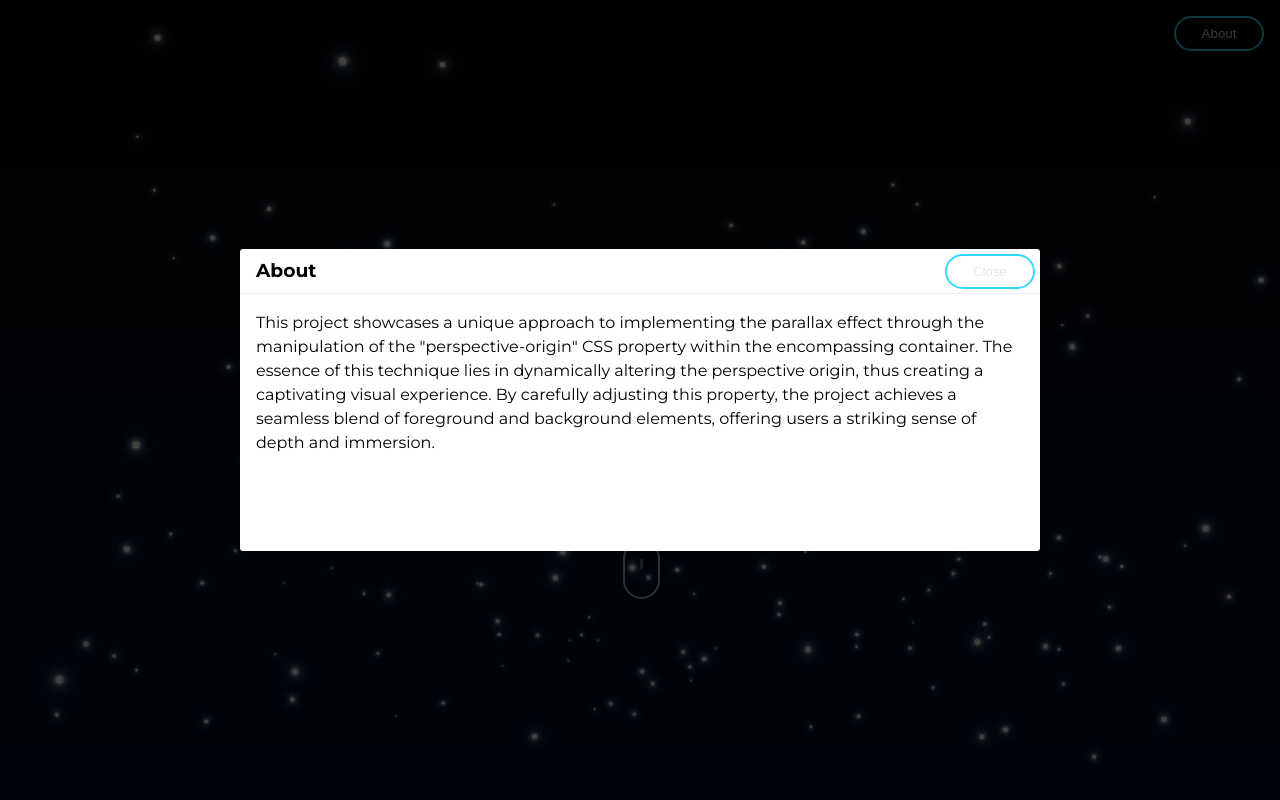
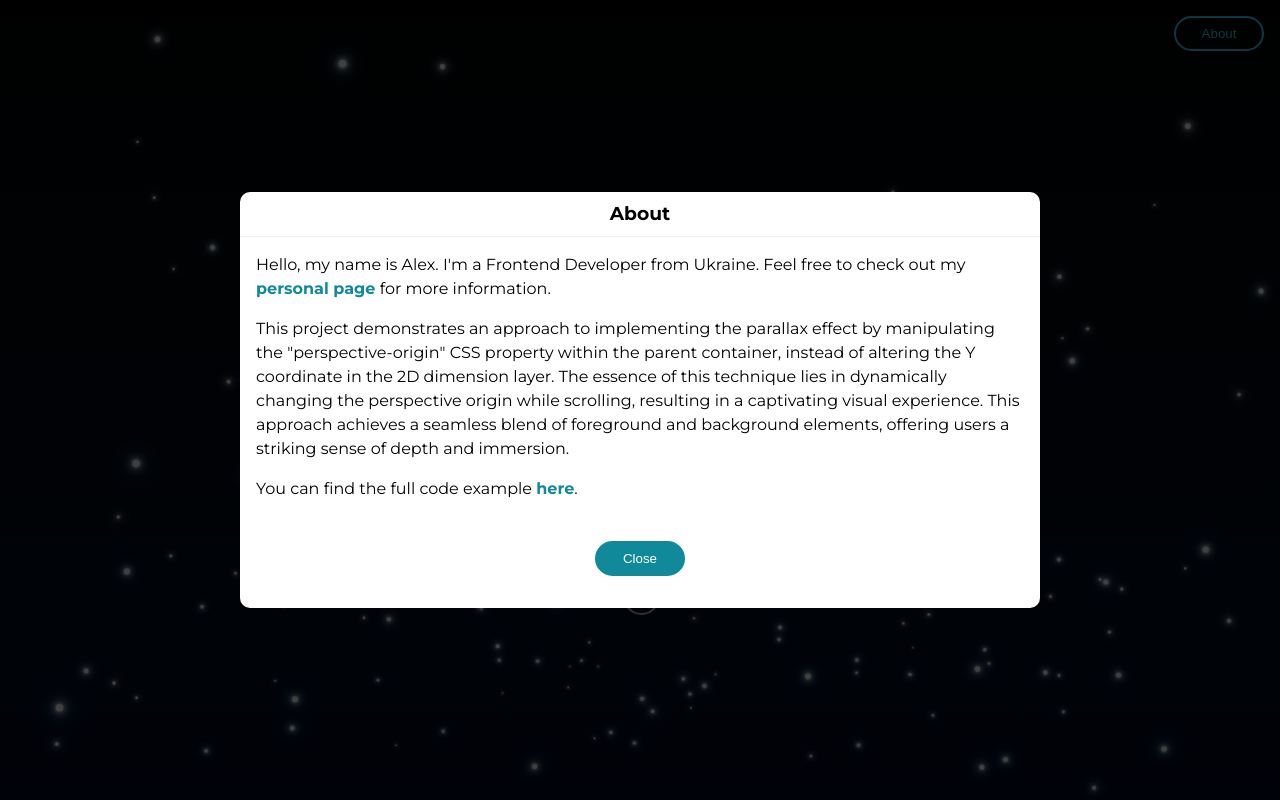
Before and after one commit to Nepsha1986/fable, a Next.js app: page / in a window 1280 px wide. Both pictures are taken after a click on the button "About". Shown: the top 800 px of the page. Built offline with nearby package versions, Linux system fonts and the light colour scheme.

Commit message:
Add project info, changes in readme

```diff
--- a/src/app/globals.css
+++ b/src/app/globals.css
@@ -2,6 +2,8 @@
   --font-mono: ui-monospace, Menlo, Monaco, 'Cascadia Mono', 'Segoe UI Mono',
     'Roboto Mono', 'Oxygen Mono', 'Ubuntu Monospace', 'Source Code Pro',
     'Fira Mono', 'Droid Sans Mono', 'Courier New', monospace;
+  --c-primary-light: #33daff;
+  --c-primary-dark: #108a9a;
 }
 
 * {
@@ -22,11 +24,13 @@ h2,
 h3,
 h4,
 h5,
-h6 {
+h6,
+p {
   margin-bottom: 1em;
 }
 
 a {
-  color: inherit;
+  font-weight: bold;
+  color: var(--c-primary-dark);
   text-decoration: none;
 }
--- a/src/components/Button/index.tsx
+++ b/src/components/Button/index.tsx
@@ -1,15 +1,21 @@
-import { ReactNode, ComponentPropsWithoutRef } from 'react';
+import { ReactNode } from 'react';
 
 import styles from './styles.module.scss';
 import { motion, HTMLMotionProps } from 'framer-motion';
+import classNames from 'classnames';
 
 interface Props extends HTMLMotionProps<'button'> {
   children: ReactNode;
+  color?: 'dark' | 'light';
 }
-const Button = ({ children, ...rest }: Props) => {
+const Button = ({ children, color = 'dark', ...rest }: Props) => {
+  const classname = classNames(styles.button, {
+    [styles[`button_${color}`]]: !!color,
+  });
+
   return (
     <motion.button
-      className={styles.button}
+      className={classname}
       {...rest}
       whileTap={{
         scale: 1.1,
--- a/src/components/Button/styles.module.scss
+++ b/src/components/Button/styles.module.scss
@@ -4,6 +4,15 @@
   border-radius: 30px;
   background: transparent;
   cursor: pointer;
-  color: #e7e5e5;
-  border: 2px solid #33daff;
+
+  &_dark {
+    color: #fff;
+    background: var(--c-primary-dark);
+    border: 2px solid var(--c-primary-dark);
+  }
+
+  &_light {
+    color: var(--c-primary-light);
+    border: 2px solid var(--c-primary-light);
+  }
 }
--- a/src/components/Dialog/index.tsx
+++ b/src/components/Dialog/index.tsx
@@ -11,8 +11,7 @@ const Dialog: React.FC<{
   onClickClose?: () => void;
   size?: 'small' | 'medium' | 'large';
   heading?: string;
-  footer?: React.ReactNode | React.ReactNode[];
-}> = ({ open, children, onClickClose, heading, footer, size = 'small' }) => {
+}> = ({ open, children, onClickClose, heading, size = 'small' }) => {
   const dialogRef = useRef<HTMLDialogElement>(null);
 
   const onAnimationEnd = () => {
@@ -38,15 +37,13 @@ const Dialog: React.FC<{
     >
       <header className={styles.dialog__header}>
         {!!heading && <h3 style={{ marginBottom: 0 }}>{heading}</h3>}
-
-        <div className={styles.dialog__closeBtn}>
-          {onClickClose && <Button onClick={onClickClose}>Close</Button>}
-        </div>
       </header>
 
       <div className={styles.dialog__main}>{children}</div>
 
-      {footer && <footer className={styles.dialog__footer}>{footer}</footer>}
+      <footer className={styles.dialog__footer}>
+        <Button onClick={onClickClose}>Close</Button>
+      </footer>
     </dialog>
   );
 };
--- a/src/components/Dialog/styles.module.scss
+++ b/src/components/Dialog/styles.module.scss
@@ -1,28 +1,22 @@
 .dialog {
   border: none;
-  border-radius: 3px;
+  border-radius: 10px;
   padding: 0;
   margin: auto;
   max-width: 800px;
   animation: fadeIn 0.3s ease;
   width: 100%;
 
-  &__closeBtn {
-    position: absolute;
-    top: 5px;
-    right: 5px;
-  }
-
   &__header {
     min-height: 40px;
+    text-align: center;
     padding: 0.5rem 1rem;
-    display: flex;
-    align-items: center;
     border-bottom: 1px solid #eee;
   }
 
   &__footer {
-    padding: 0.5rem 1rem;
+    text-align: center;
+    padding: 0.5rem 1rem 2rem;
   }
 
   &__main {
--- a/src/components/Scene/index.tsx
+++ b/src/components/Scene/index.tsx
@@ -21,7 +21,7 @@ const Scene = ({
   children,
   background,
   debug,
-  minHeight = '60vw',
+  minHeight = '100dvh',
   overflow = 'hidden',
 }: Props) => {
   const sceneRef = useRef<ElementRef<'div'>>(null);
--- a/src/components/Scene/styles.module.scss
+++ b/src/components/Scene/styles.module.scss
@@ -1,6 +1,6 @@
 $box_depth: 300px;
+$flor_color: transparent;
 
-$flor_color: transparent;
 .scene {
   overflow: hidden;
   position: relative;
--- a/src/components/SiteHeader/components/AboutInfo/index.tsx
+++ b/src/components/SiteHeader/components/AboutInfo/index.tsx
@@ -3,6 +3,8 @@ import React, { useState } from 'react';
 import Button from '@/components/Button';
 import Dialog from '@/components/Dialog';
 
+const personalPageURL = 'https://gift-idea.co/en-us/about-me';
+const projectSrcURL = 'https://github.com/Nepsha1986/fable';
 const AboutInfo = () => {
   const [isActive, setIsActive] = useState(false);
 
@@ -12,7 +14,9 @@ const AboutInfo = () => {
 
   return (
     <>
-      <Button onClick={handleClick}>About</Button>
+      <Button onClick={handleClick} color="light">
+        About
+      </Button>
 
       <Dialog
         heading={'About'}
@@ -22,14 +26,31 @@ const AboutInfo = () => {
         }}
       >
         <p>
-          This project showcases a unique approach to implementing the parallax
-          effect through the manipulation of the "perspective-origin" CSS
-          property within the encompassing container. The essence of this
-          technique lies in dynamically altering the perspective origin, thus
-          creating a captivating visual experience. By carefully adjusting this
-          property, the project achieves a seamless blend of foreground and
-          background elements, offering users a striking sense of depth and
-          immersion.
+          Hello, my name is Alex. I'm a Frontend Developer from Ukraine. Feel
+          free to check out my{' '}
+          <a href={personalPageURL} target="_blank" rel="author">
+            personal page
+          </a>{' '}
+          for more information.
+        </p>
+
+        <p>
+          This project demonstrates an approach to implementing the parallax
+          effect by manipulating the "perspective-origin" CSS property within
+          the parent container, instead of altering the Y coordinate in the 2D
+          dimension layer. The essence of this technique lies in dynamically
+          changing the perspective origin while scrolling, resulting in a
+          captivating visual experience. This approach achieves a seamless blend
+          of foreground and background elements, offering users a striking sense
+          of depth and immersion.
+        </p>
+
+        <p>
+          You can find the full code example{' '}
+          <a href={projectSrcURL} target="_blank">
+            here
+          </a>
+          .
         </p>
       </Dialog>
     </>
```
Also changed, not shown: 1 other file (tests, documents, lock files or other folders).
